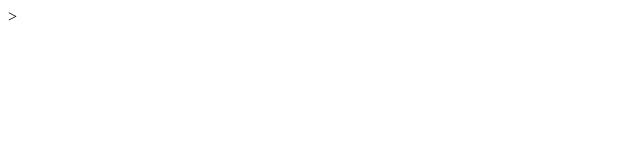
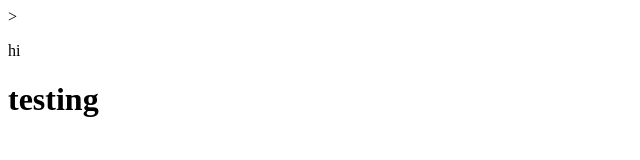
Before and after one commit to lokeshpayani/Demo1, a plain HTML site: page index.html in a window 1280 px wide. Shown: the whole page, without its empty margins (0-640 px from the left). Drawn offline with Linux system fonts and the light colour scheme.

Commit message:
h1 added

```diff
--- a/index.html
+++ b/index.html
@@ -8,6 +8,7 @@
   <title>Document</title>
 </head>
 <body>
-
+  <p>hi</p>
+  <h1>testing</h1>
 </body>
 </html>
```
